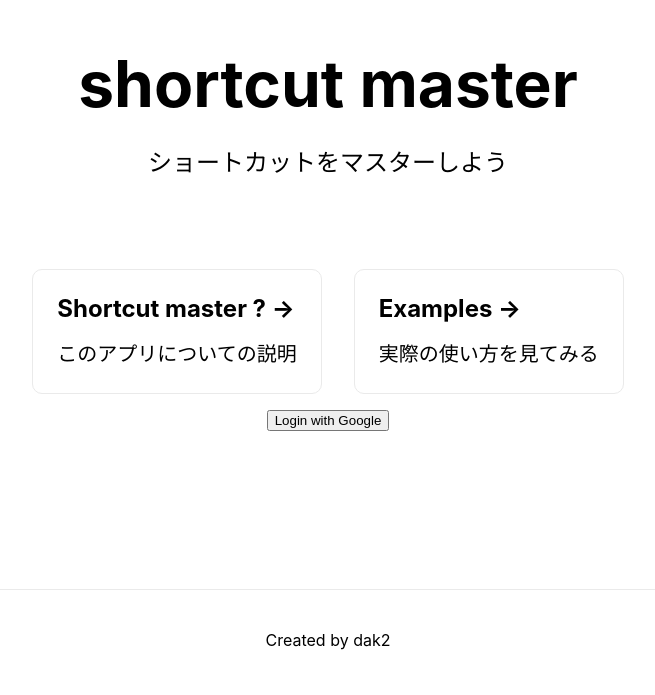
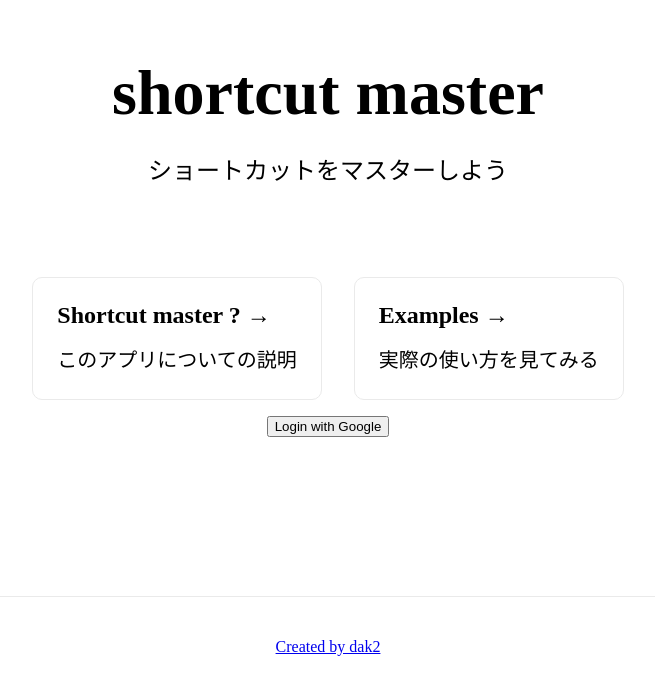
Before and after one commit to dak2/shortcut_master_web, a Next.js app: page / in a window 1280 px wide. Shown: the part 111-806 px from the top of the page, without its empty margins (312-967 px from the left). Built offline with nearby package versions, Linux system fonts and the light colour scheme; no server answers.

Commit message:
style: settings for panda css
https://panda-css.com/docs/installation/nextjs?value=app-dir

```diff
--- /dev/null
+++ b/postcss.config.cjs
@@ -0,0 +1,5 @@
+module.exports = {
+  plugins: {
+    '@pandacss/dev/postcss': {},
+  },
+}
--- a/src/styles/globals.css
+++ b/src/styles/globals.css
@@ -1,16 +1 @@
-html,
-body {
-  padding: 0;
-  margin: 0;
-  font-family: -apple-system, BlinkMacSystemFont, Segoe UI, Roboto, Oxygen,
-    Ubuntu, Cantarell, Fira Sans, Droid Sans, Helvetica Neue, sans-serif;
-}
-
-a {
-  color: inherit;
-  text-decoration: none;
-}
-
-* {
-  box-sizing: border-box;
-}
+@layer reset, base, tokens, recipes, utilities;
```
Also changed, not shown: panda.config.ts (added, +20 -0 lines), 1 other file (tests, documents, lock files or other folders).
